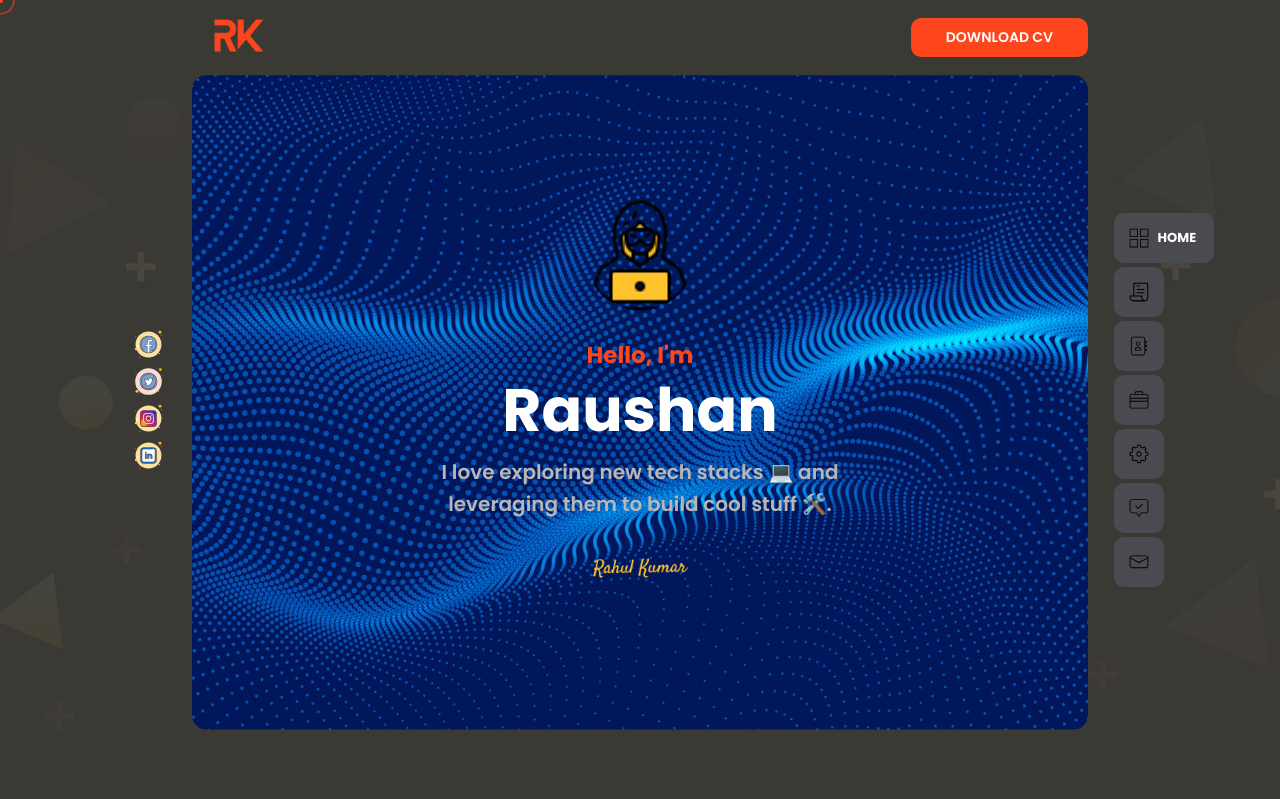
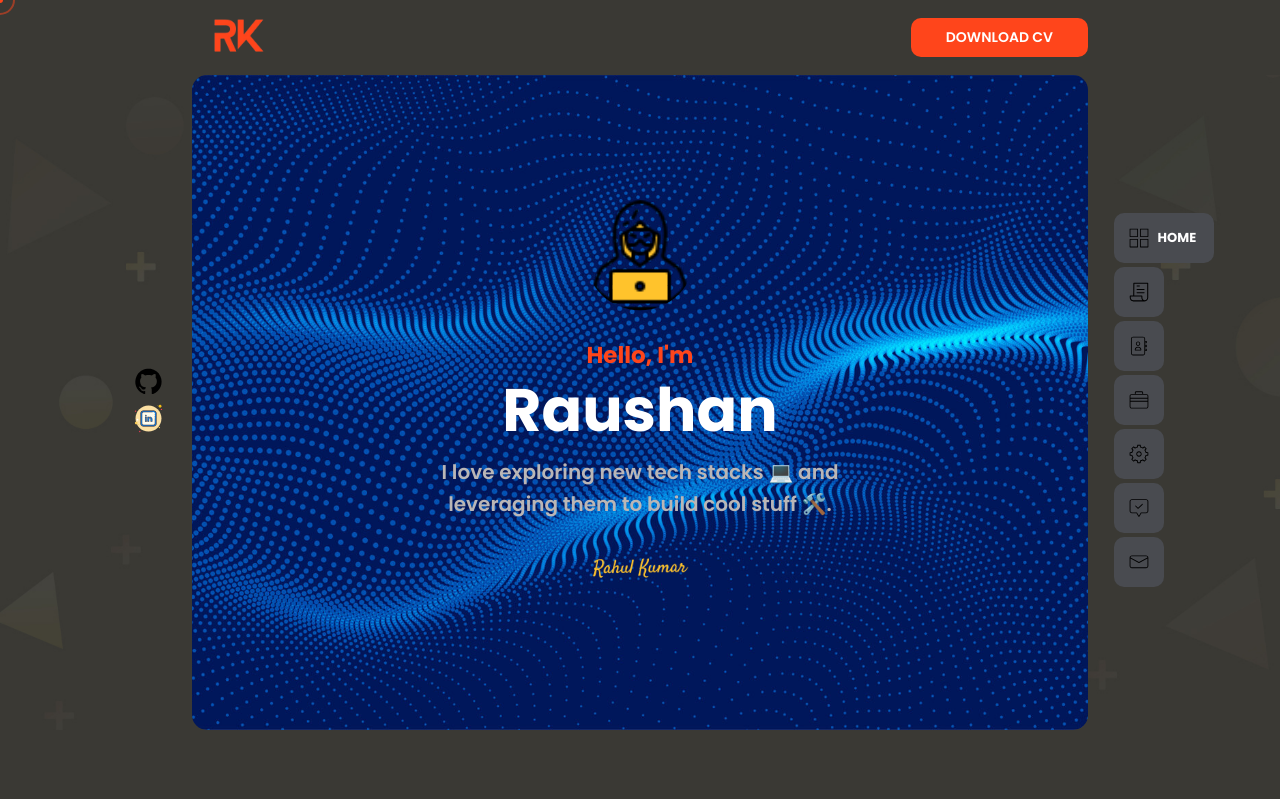
Before and after one commit to Raushanray/raushanray.github.io, a plain HTML site: page index.html in a window 1280 px wide. Shown: the top 799 px of the page. Drawn offline with nearby package versions, Linux system fonts and the light colour scheme; no server answers.

Commit message:
update github account

```diff
--- a/index.html
+++ b/index.html
@@ -91,13 +91,9 @@
 
                 <div class="social_list">
                     <ul>
-                        <li><a href="https://www.facebook.com/itsrahulrai"><img class="svg"
-                                    src="img/svg/social/icons8-facebook.svg" alt="" /></a></li>
-                        <li><a href="https://twitter.com/itsrahulrai"><img class="svg"
-                                    src="img/svg/social/icons8-twitter-circled.svg" alt="" /></a></li>
-                        <li><a href="https://www.instagram.com/itsrahulrai/"><img class="svg"
-                                    src="img/svg/social/icons8-instagram.svg" alt="" /></a></li>
-                        <li><a href="https://www.linkedin.com/in/itsrahulrai/"><img class="svg"
+                        <li><a href="https://github.com/Raushanray"><img class="svg"
+                                    src="img/svg/social/github-icon.svg" alt="" /></a></li>
+                        <li><a href="https://www.linkedin.com/in/raushan-kumar-ray-205842207/"><img class="svg"
                                     src="img/svg/social/icons8-linkedin.svg" alt="" /></a></li>
 
                     </ul>
```
Also changed, not shown: img/svg/social/github-icon.svg (added), 1 other file.
